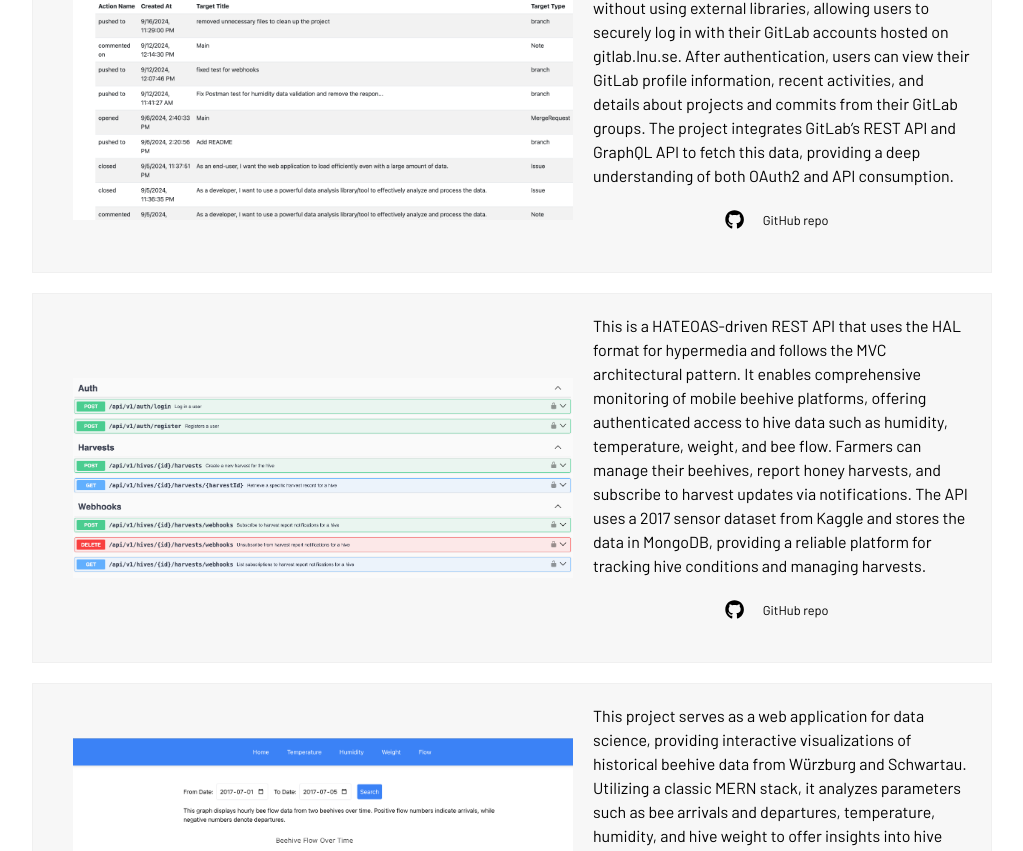
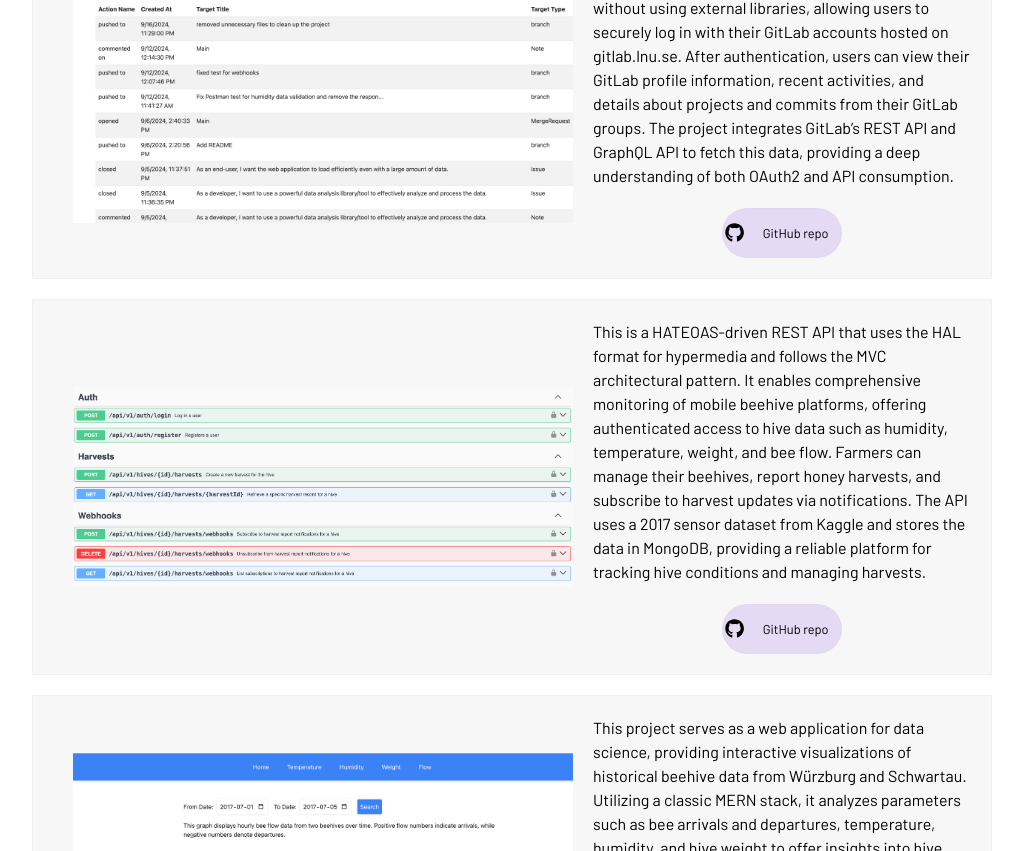
Before and after one commit to sc222rb/my-portfolio, a React (Create React App) app: page / in a window 1280 px wide. Shown: the part 1329-2180 px from the top of the page, without its empty margins (128-1151 px from the left). Built offline with nearby package versions, Linux system fonts and the light colour scheme; a web font is replaced by a local one.

Commit message:
Update style for the GitHub repo links

```diff
--- a/src/App.css
+++ b/src/App.css
@@ -127,6 +127,17 @@ p {
   width: 70%;
 }
 
+@media (max-width: 768px) {
+  .about-item {
+    flex-direction: column;
+    align-items: center;
+  }
+
+  .about-photo {
+    margin: 0 0 20px 0;
+  }
+}
+
 .Projects {
   width: 100%;
 }
@@ -151,11 +162,25 @@ p {
   background-color: #cccccc2a;
 }
 
+@media (max-width: 1180px) {
+  .project-item {
+    flex-direction: column; /* 縦並びにする */
+  }
+}
+
 .project-item2 {
   display: flex;
   flex-direction: column;
   align-items: center;
   text-align: center;
+}
+
+.project-link {
+  display: flex;
+  align-items: center;
+  justify-content: center;
+  text-decoration: none;
+  margin-top: 20px;
 }
 
 .project-link p {
@@ -169,7 +194,16 @@ p {
   justify-content: center;
   text-decoration: none;
   color: black;
-  padding: 10px;
+  background-color: #8748e62a;
+  border: 1px solid #cccccc2a;
+  padding: 2px;
+  border-radius: 40px;
+  transition: background-color 0.3s ease, color 0.3s ease;
+}
+
+.project-link a:hover {
+  background-color: #8c4ee8cf;
+  color: #ffffff;
 }
 
 .project-image {
```
